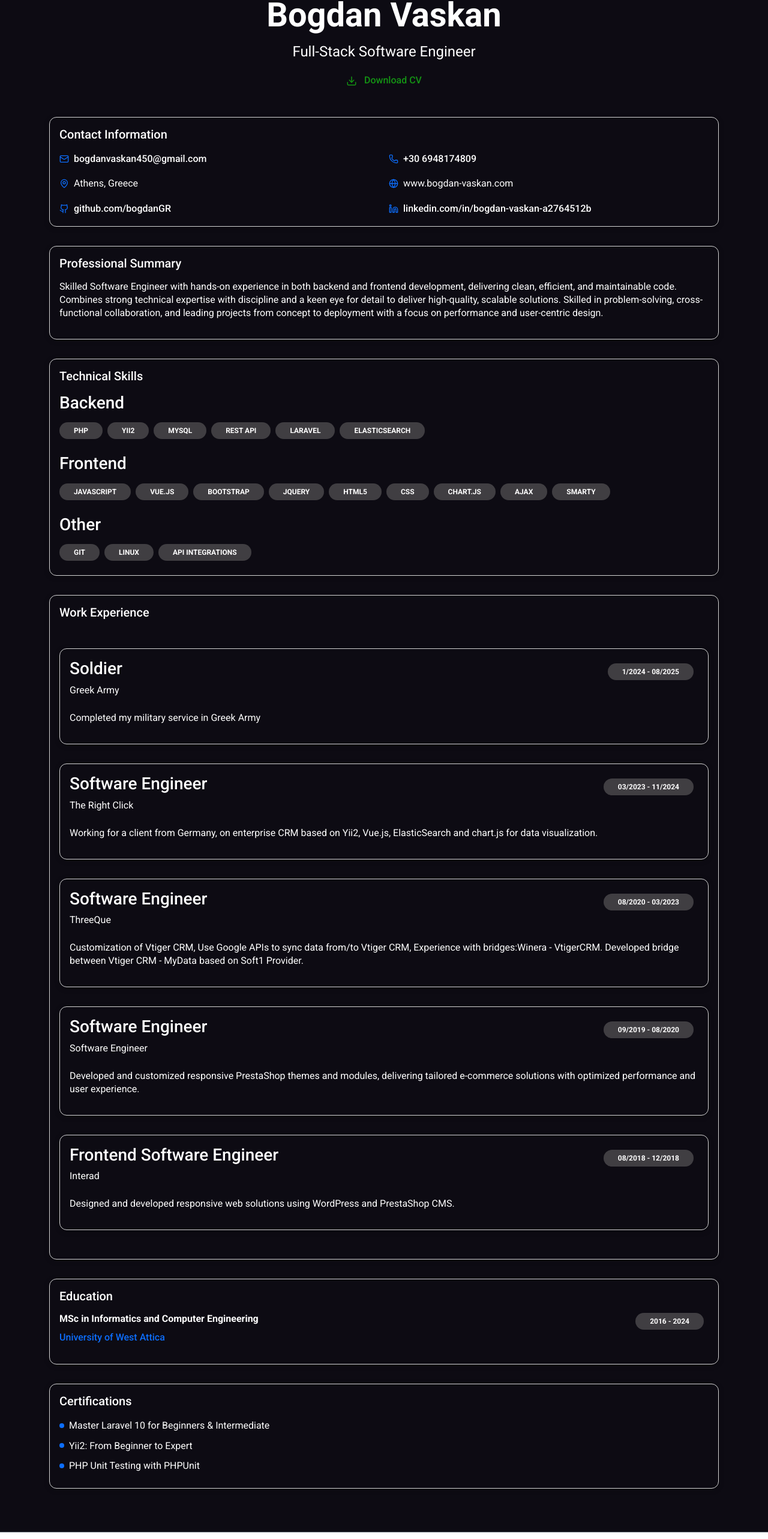
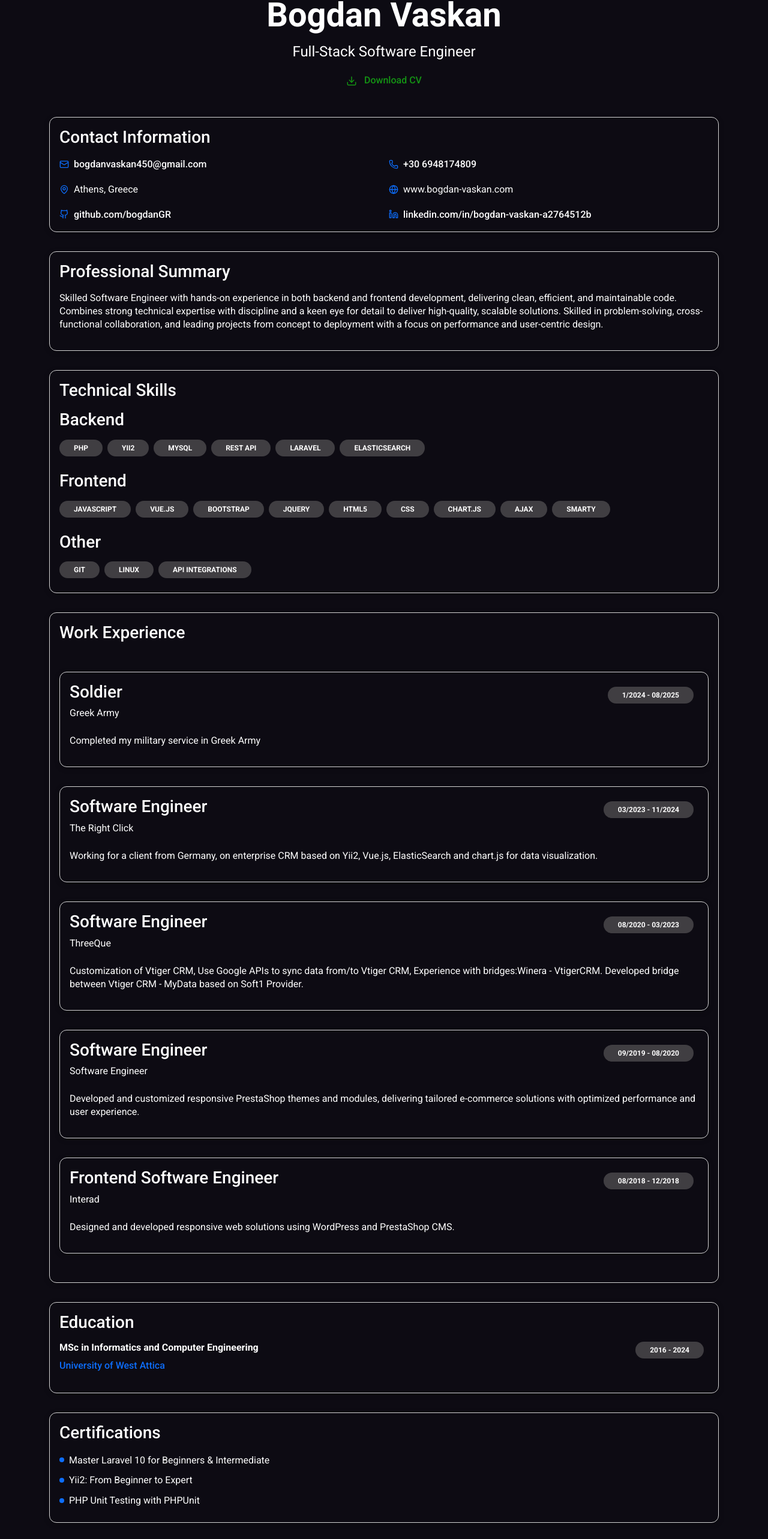
Before and after one commit to bogdanGR/portfolio, a Vue app: page /my-cv in a window 1280 px wide. Shown: the part 175-2741 px from the top of the page at 60% size. Built offline with nearby package versions, Linux system fonts and the light colour scheme.

Commit message:
Make subtitles in my-cv page bigger

```diff
--- a/src/views/MyCvVIEW.vue
+++ b/src/views/MyCvVIEW.vue
@@ -42,7 +42,7 @@ const certifications = [
       </div>
 
       <base-card class="mb-4">
-        <h5 class="mb-3">Contact Information</h5>
+        <h3 class="mb-3">Contact Information</h3>
         <div class="row g-3">
           <div class="col-md-6 d-flex align-items-center">
             <Mail size="16" class="text-primary me-2" />
@@ -73,7 +73,7 @@ const certifications = [
 
       <!-- Professional Summary -->
       <base-card class="mb-4">
-        <h5 class="mb-3">Professional Summary</h5>
+        <h3 class="mb-3">Professional Summary</h3>
         <p class="text-white">
           Skilled Software Engineer with hands-on experience in both
           backend and frontend development, delivering clean, efficient,
@@ -87,19 +87,19 @@ const certifications = [
 
       <!-- Skills -->
       <base-card class="mb-4">
-        <h5 class="mb-3">Technical Skills</h5>
+        <h3 class="mb-3">Technical Skills</h3>
         <tech-skills></tech-skills>
       </base-card>
 
       <!-- Work Experience -->
       <base-card class="mb-4">
-        <h5 class="mb-3">Work Experience</h5>
+        <h3 class="mb-3">Work Experience</h3>
         <work-experience></work-experience>
       </base-card>
 
       <!-- Education -->
       <base-card class="mb-4">
-        <h5 class="mb-3">Education</h5>
+        <h3 class="mb-3">Education</h3>
         <div v-for="(edu, i) in education" :key="i" class="mb-3">
           <div class="d-flex justify-content-between align-items-start">
             <div>
@@ -113,7 +113,7 @@ const certifications = [
 
       <!-- Certifications -->
       <base-card class="mb-4">
-        <h5 class="mb-3">Certifications</h5>
+        <h3 class="mb-3">Certifications</h3>
         <ul class="list-unstyled mb-0">
           <li v-for="(cert, i) in certifications" :key="i" class="d-flex align-items-center mb-2">
             <div class="bg-primary rounded-circle me-2" style="width:8px;height:8px"></div>
```
